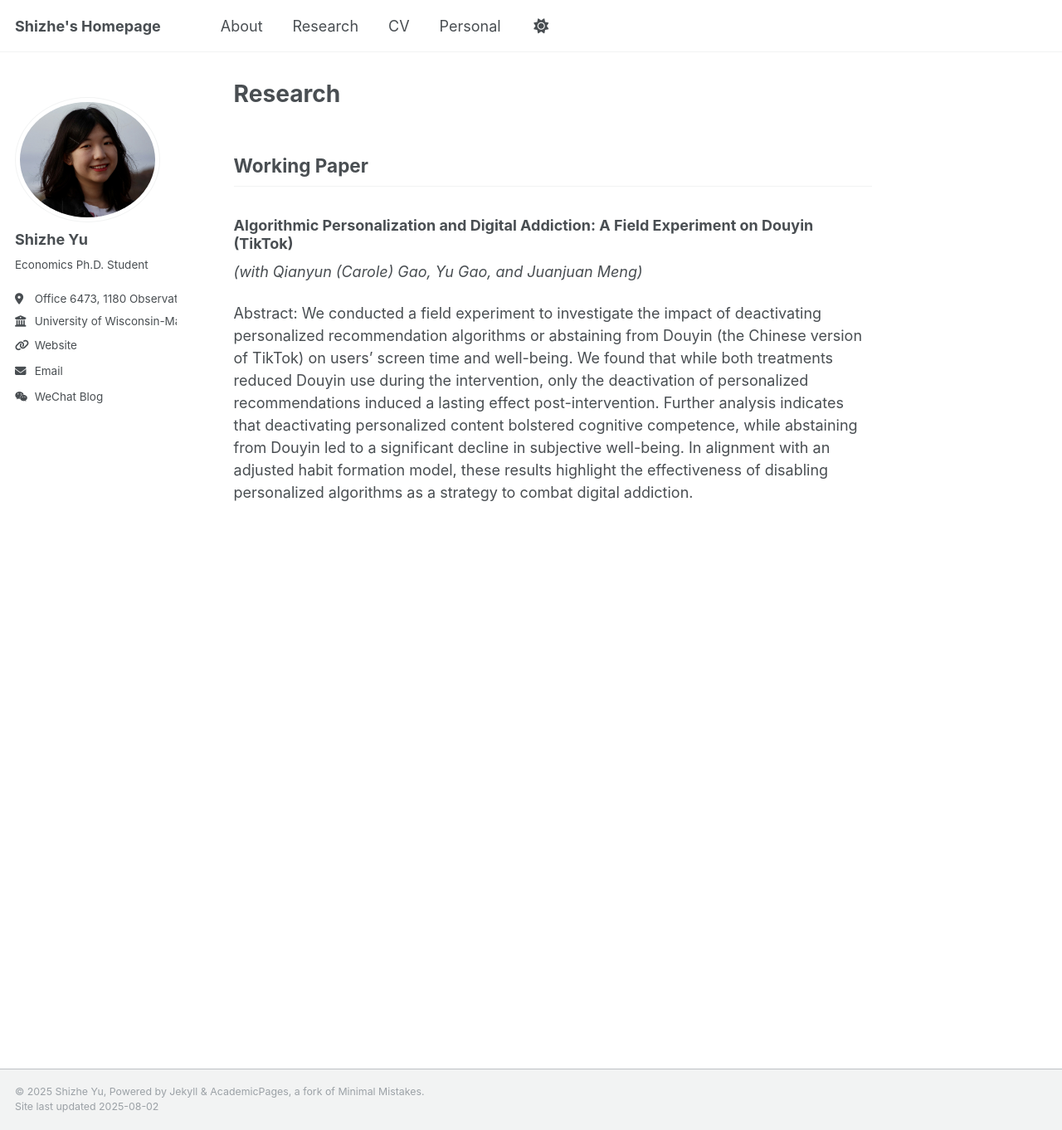
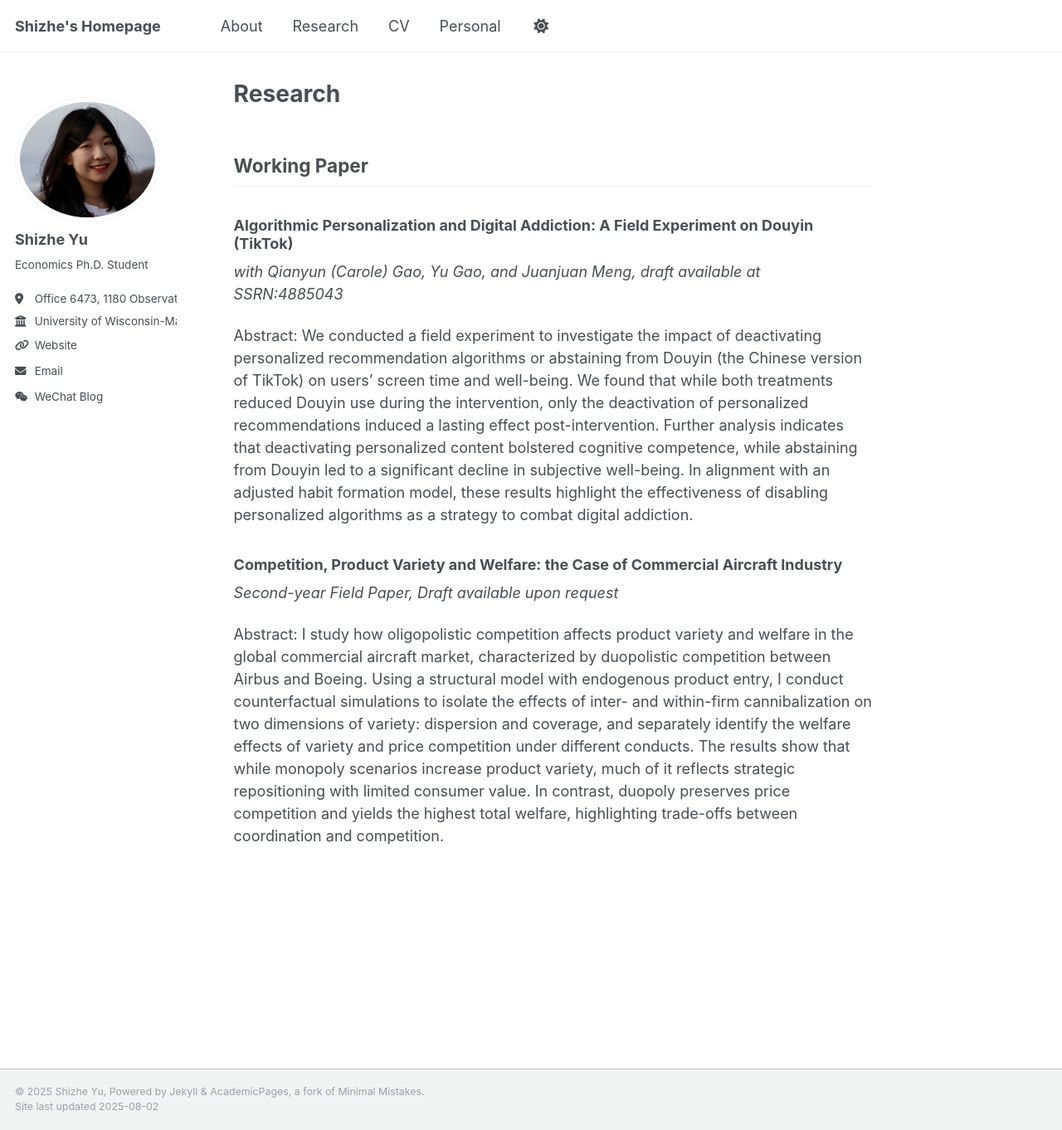
Before and after one commit to shizhe-yu/shizhe-yu.github.io, a Jekyll site: the page built from _pages/research.md, in a window 1280 px wide and 1362 px high. Shown: the whole window at 83% size. Built offline with Jekyll 4.4.1, drawn with Linux system fonts in a browser that asks for light colours.

Commit message:
Update research.md

```diff
--- a/_pages/research.md
+++ b/_pages/research.md
@@ -7,6 +7,12 @@ author_profile: true
 ## Working Paper
 
 ### Algorithmic Personalization and Digital Addiction: A Field Experiment on Douyin (TikTok)
-*(with Qianyun (Carole) Gao, Yu Gao, and Juanjuan Meng)*
+*with Qianyun (Carole) Gao, Yu Gao, and Juanjuan Meng, draft available at SSRN:4885043*
 
 Abstract: We conducted a field experiment to investigate the impact of deactivating personalized recommendation algorithms or abstaining from Douyin (the Chinese version of TikTok) on users' screen time and well-being. We found that while both treatments reduced Douyin use during the intervention, only the deactivation of personalized recommendations induced a lasting effect post-intervention. Further analysis indicates that deactivating personalized content bolstered cognitive competence, while abstaining from Douyin led to a significant decline in subjective well-being. In alignment with an adjusted habit formation model, these results highlight the effectiveness of disabling personalized algorithms as a strategy to combat digital addiction.
+
+
+### Competition, Product Variety and Welfare: the Case of Commercial Aircraft Industry
+*Second-year Field Paper, Draft available upon request*
+
+Abstract: I study how oligopolistic competition affects product variety and welfare in the global commercial aircraft market, characterized by duopolistic competition between Airbus and Boeing. Using a structural model with endogenous product entry, I conduct counterfactual simulations to isolate the effects of inter- and within-firm cannibalization on two dimensions of variety: dispersion and coverage, and separately identify the welfare effects of variety and price competition under different conducts. The results show that while monopoly scenarios increase product variety, much of it reflects strategic repositioning with limited consumer value. In contrast, duopoly preserves price competition and yields the highest total welfare, highlighting trade-offs between coordination and competition.
```
